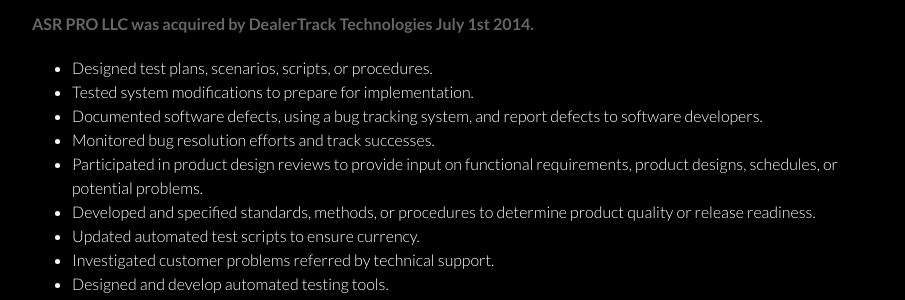
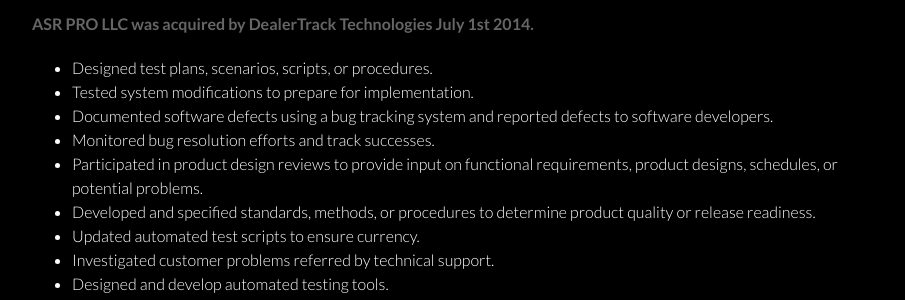
Before and after one commit to tmonck/tmonck.github.io, a Jekyll site: the page built from Resume.html, in a window 1280 px wide and 900 px high, scrolled down 724 px. Shown: the part 154-454 px from the top of the window, without its empty margins (178-1083 px from the left). Built offline with Jekyll 4.4.1, drawn with Linux system fonts in a browser that asks for light colours.

Commit message:
Missed a tense update

```diff
--- a/Resume.html
+++ b/Resume.html
@@ -28,7 +28,7 @@ title: Tom Monck JR by tmonck
 			<ul>
 				<li>Designed test plans, scenarios, scripts, or procedures.</li>
 				<li>Tested system modifications to prepare for implementation.</li>
-				<li>Documented software defects, using a bug tracking system, and report defects to software developers.</li>
+				<li>Documented software defects using a bug tracking system and reported defects to software developers.</li>
 				<li>Monitored bug resolution efforts and track successes.</li>
 				<li>Participated in product design reviews to provide input on functional requirements, product designs, schedules, or potential problems.</li>
 				<li>Developed and specified standards, methods, or procedures to determine product quality or release readiness.</li>
```
